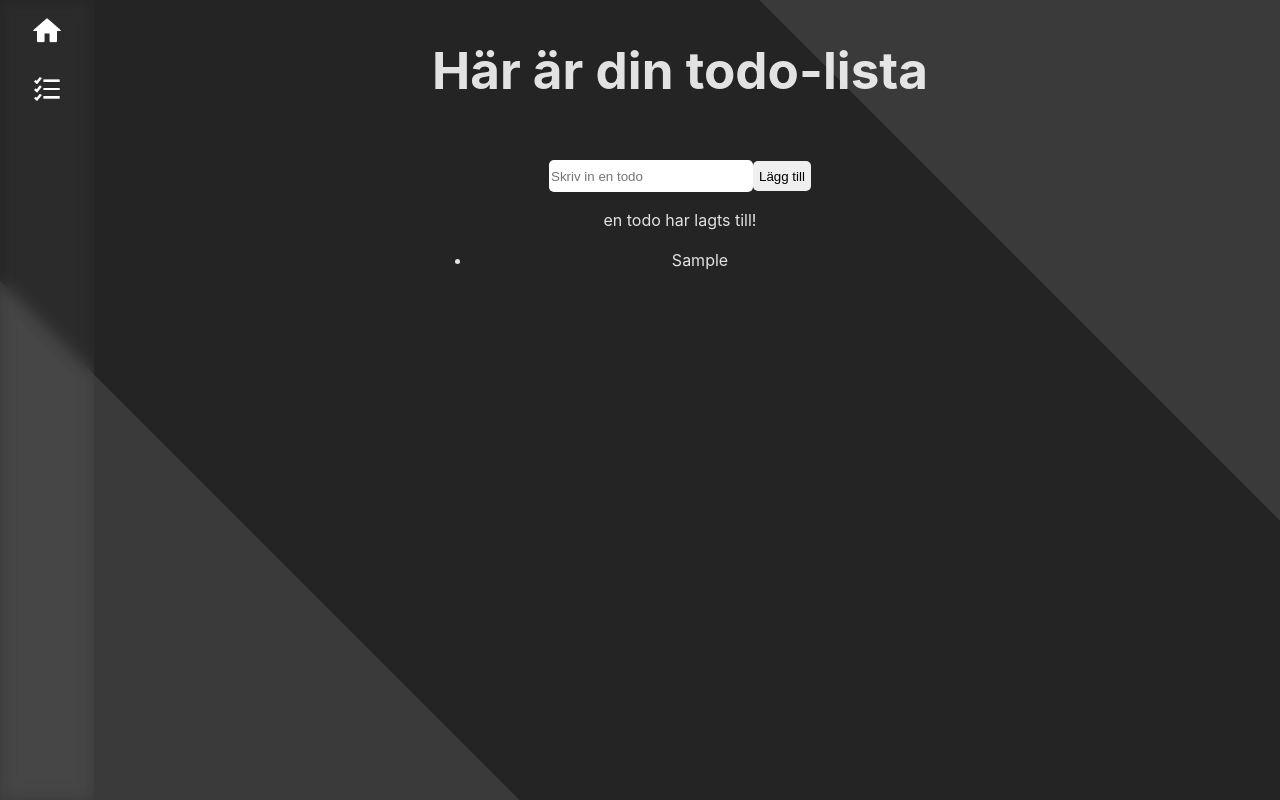
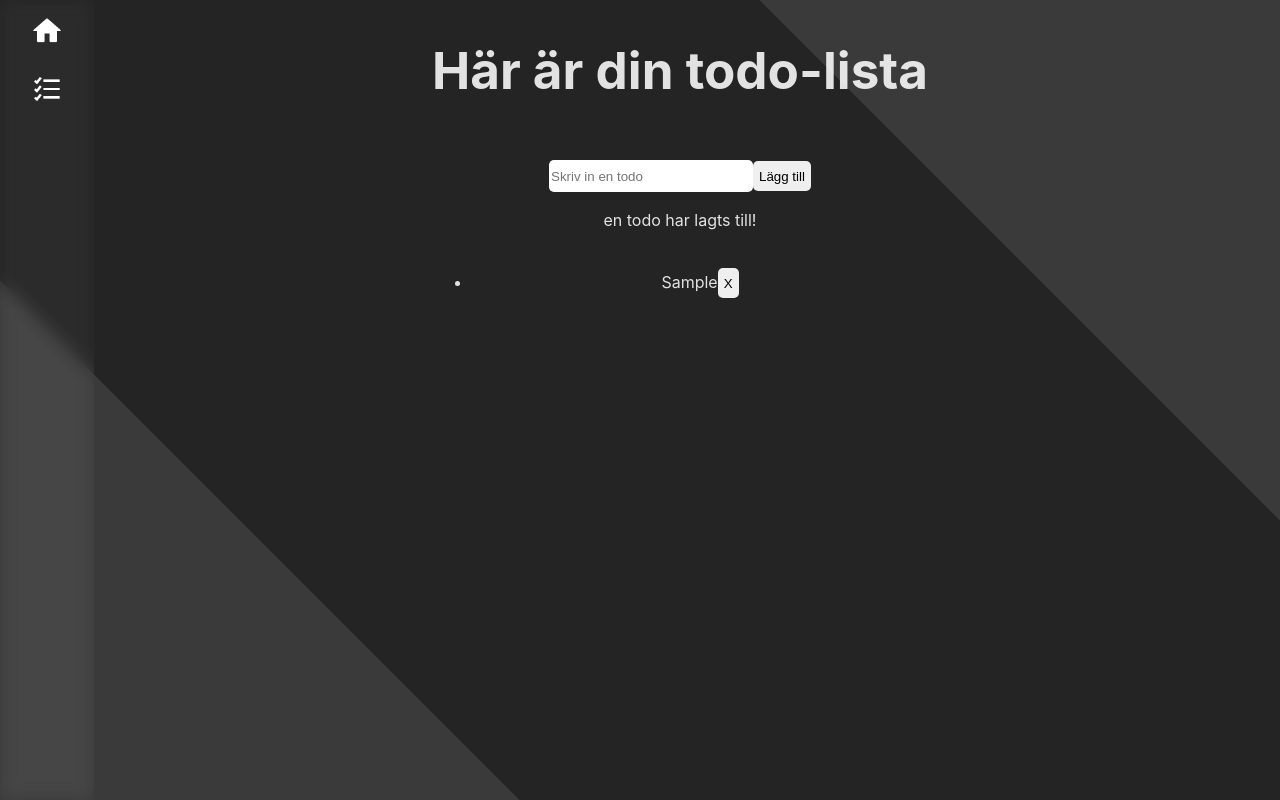
Before and after one commit to varamara/laboration_JS_2, a React (Vite) app: page /todo in a window 1280 px wide. Both pictures are taken after typing "Sample" into the empty fields and a click on the button "Lägg till". Built offline with nearby package versions, Linux system fonts and the light colour scheme.

Commit message:
TodoInput

```diff
--- /dev/null
+++ b/src/components/Todo.tsx
@@ -0,0 +1,23 @@
+import React from "react";
+import { TodoType } from "../types";
+
+interface ITodo {
+  todos: TodoType[];
+}
+
+const Todo: React.FC<ITodo> = ({ todos }) => {
+  return (
+    <>
+      <ul>
+        {todos.map((todo, index) => (
+          <li key={index}>
+            {todo.text}
+            <button>X</button>
+          </li>
+        ))}
+      </ul>
+    </>
+  );
+};
+
+export default Todo;
--- a/src/components/TodoForm.tsx
+++ b/src/components/TodoInput.tsx
@@ -1,12 +1,12 @@
 import React, { ChangeEvent, useState } from "react";
-import { Todo } from "../types";
+import { TodoType } from "../types";
 
-interface ITodoForm {
-  setTodos: (todos: Todo[]) => void;
-  todos: Todo[];
+interface ITodoInput {
+  setTodos: (todos: TodoType[]) => void;
+  todos: TodoType[];
 }
 
-const TodoForm: React.FC<ITodoForm> = ({ setTodos, todos }) => {
+const TodoInput: React.FC<ITodoInput> = ({ setTodos, todos }) => {
   const [isSubmitted, setIsSubmitted] = useState(false);
   const [todoInputValue, setTodoInputValue] = useState<string>("");
 
@@ -17,17 +17,18 @@ const TodoForm: React.FC<ITodoForm> = ({ setTodos, todos }) => {
   const handleSubmit = (e: React.FormEvent<HTMLFormElement>) => {
     e.preventDefault();
 
-    const newTodo: Todo = {
+    const newTodo: TodoType = {
       id: Math.random(),
       text: todoInputValue,
     };
 
-    const newTodos: Todo[] = [...todos, newTodo];
+    const newTodos: TodoType[] = [...todos, newTodo];
 
     setTodos(newTodos);
 
     setTodoInputValue("");
     setIsSubmitted(true);
+    console.log("newTodos", newTodos);
   };
 
   return (
@@ -46,4 +47,4 @@ const TodoForm: React.FC<ITodoForm> = ({ setTodos, todos }) => {
   );
 };
 
-export default TodoForm;
+export default TodoInput;
--- a/src/components/TodoList.tsx
+++ /dev/null
@@ -1,21 +0,0 @@
-
-import React from "react";
-import { Todo } from "../types";
-
-interface ITodoList {
-    todos: Todo[];
-}
-
-const TodoList: React.FC<ITodoList> = ({ todos }) => {
-    return (
-        <>
-            <ul>
-                {todos.map((todo, index) => (
-                    <li key={index}>{todo.text}</li>
-                ))}
-            </ul>
-        </>
-    );
-};
-
-export default TodoList;
--- a/src/pages/todoPage/TodoPage.tsx
+++ b/src/pages/todoPage/TodoPage.tsx
@@ -1,7 +1,7 @@
 import { useState } from "react";
-import TodoForm from "../../components/TodoForm";
-import TodoList from "../../components/TodoList";
-import { Todo } from "../../types";
+import { TodoType } from "../../types";
+import TodoInput from "../../components/TodoInput";
+import Todo from "../../components/Todo";
 
 interface ITodoPage {
   userName: string;
@@ -9,15 +9,15 @@ interface ITodoPage {
 
 const TodoPage: React.FC<ITodoPage> = ({ userName }) => {
 
-  const [todos, setTodos] = useState<Todo[]>([]);
+  const [todos, setTodos] = useState<TodoType[]>([]);
 
   return (
     <>
       <section className="todo-page">
         <h1>Här är din todo-lista {userName}</h1>
         <div className="todo-view">
-         <TodoForm setTodos={setTodos} todos={todos}/>
-         <TodoList todos={todos} />
+         <TodoInput setTodos={setTodos} todos={todos}/>
+         <Todo todos={todos} />
         </div>
       </section>
     </>
--- a/src/types.ts
+++ b/src/types.ts
@@ -1,4 +1,4 @@
-export type Todo = {
+export type TodoType = {
     id: number;
     text: string;
 }
```
